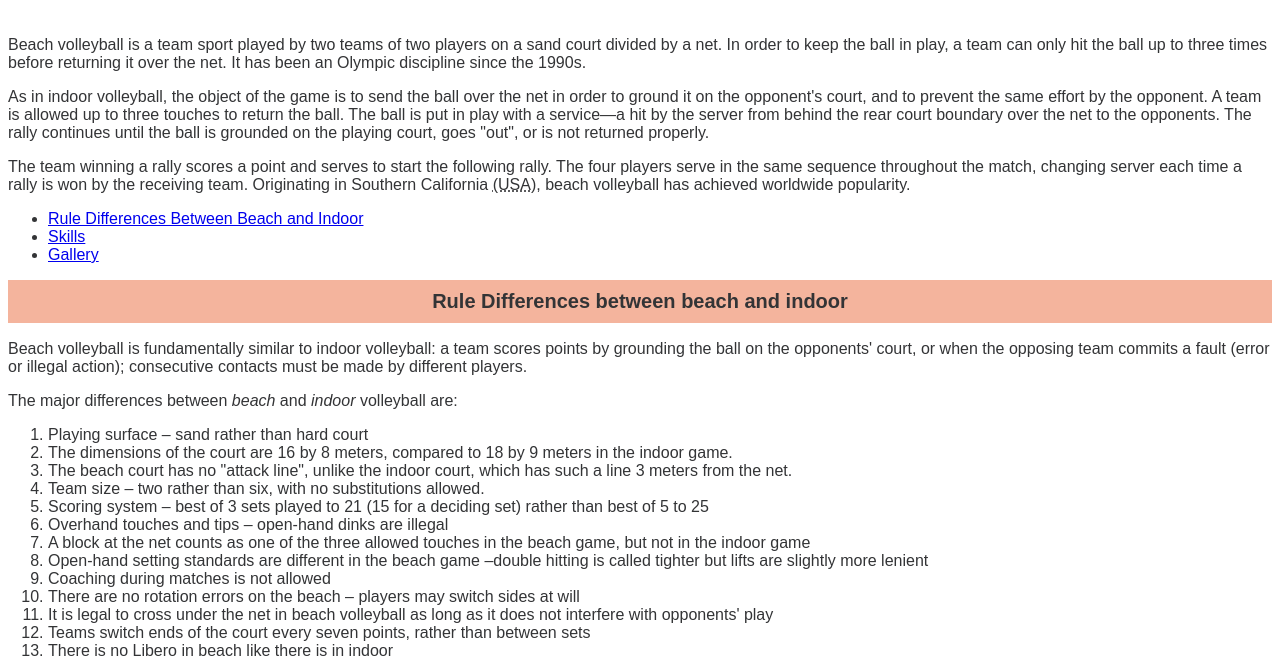
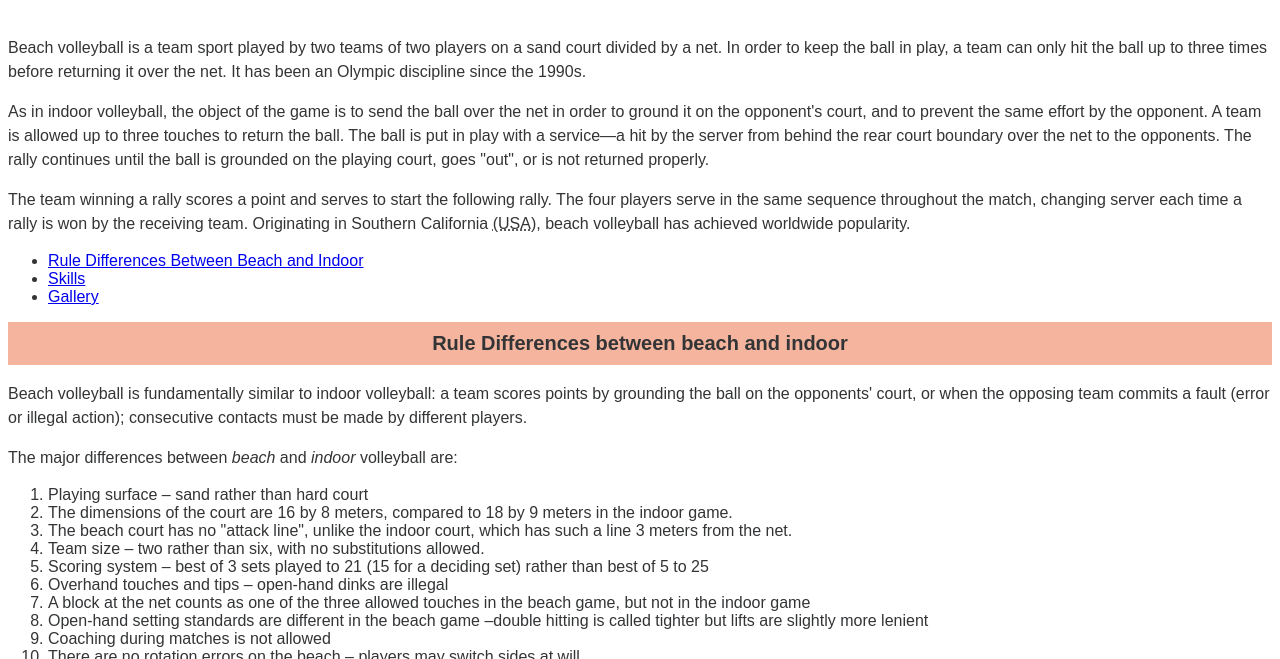
Before and after one commit to rubyninha/dws1, a plain HTML site: page project2/index.html in a window 1280 px wide. Shown: the part 141-800 px from the top of the page. Drawn offline with Linux system fonts and the light colour scheme.

Commit message:
Added CSS for Paragraphs

```diff
--- a/project2/css/styles.css
+++ b/project2/css/styles.css
@@ -26,3 +26,6 @@ h2, h3, h4 {
     padding: 10px;
     opacity: 0.15);
     text-align: center;}
+
+p   {
+    line-height: 1.5em;}
```
